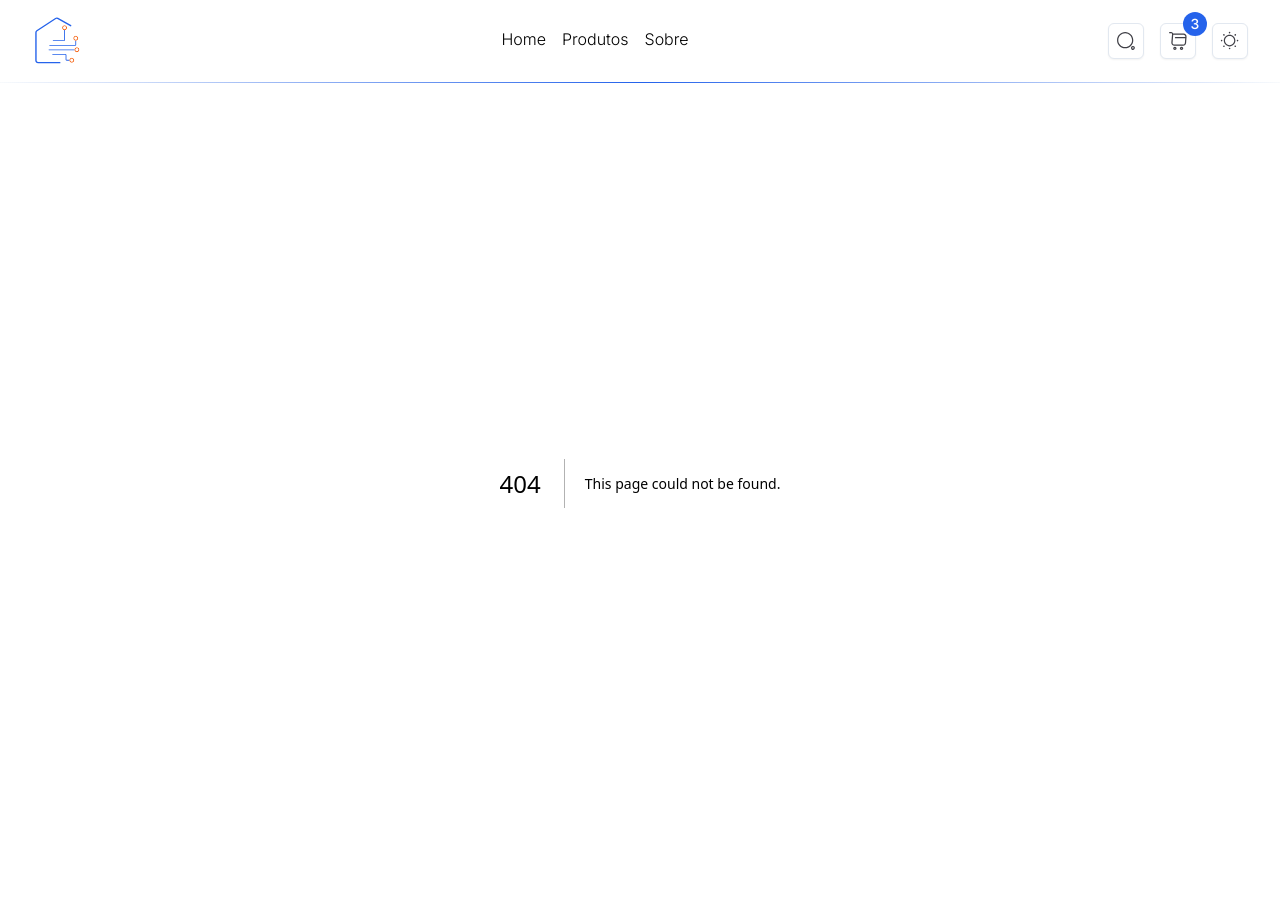
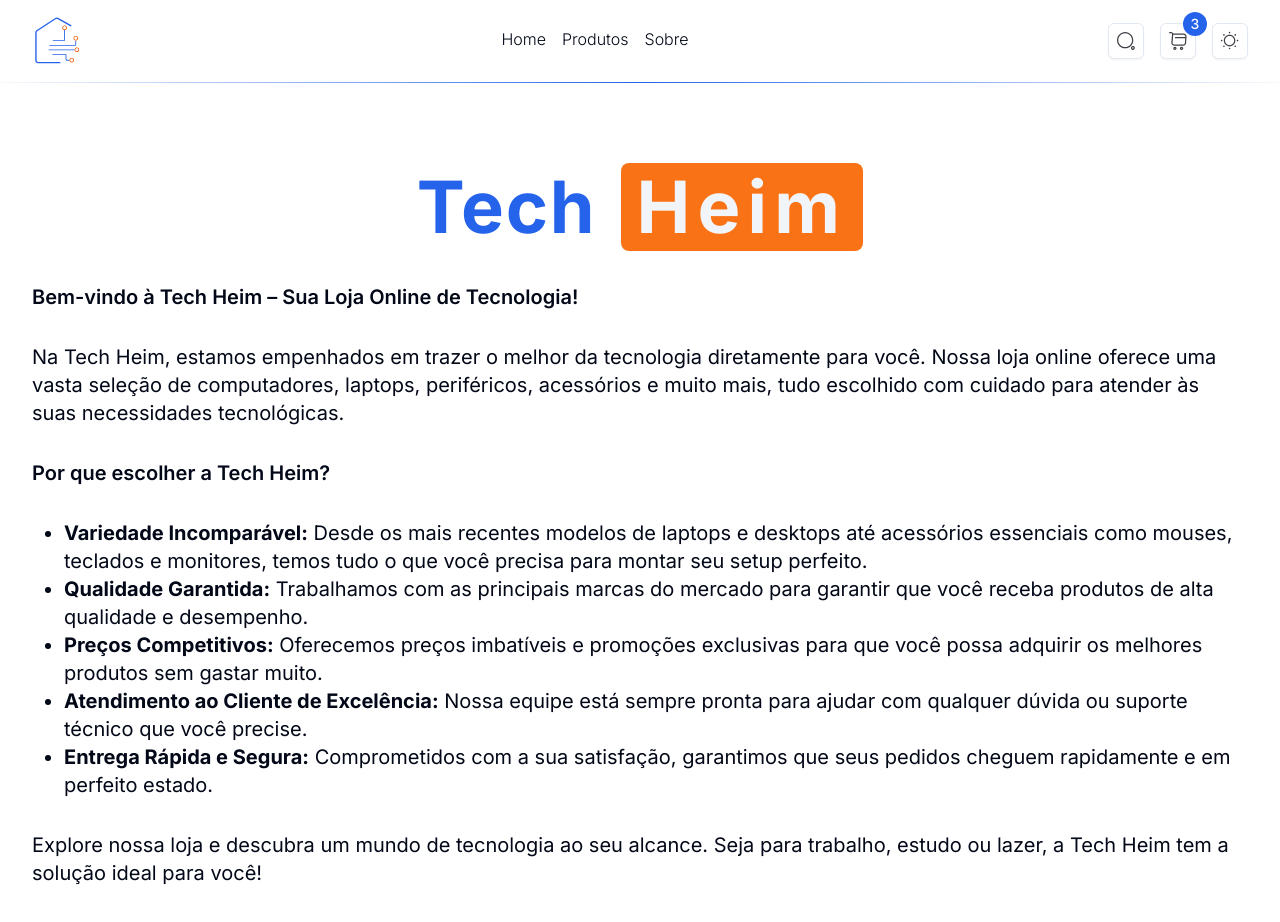
Before and after one commit to EvandroCalado/tech_heim, a Next.js app: page /about in a window 1280 px wide. Before the commit this address had no page. Shown: the top 922 px of the page. Before the commit the page ends 883 px from the top, so only its background shows below. Built offline with nearby package versions, Linux system fonts and the light colour scheme.

Commit message:
✨ feat: create about page

```diff
--- /dev/null
+++ b/src/app/about/page.tsx
@@ -0,0 +1,70 @@
+import { Container } from '@/components/global';
+import { FC } from 'react';
+
+export interface AboutProps {}
+
+const About: FC<AboutProps> = () => {
+  return (
+    <section>
+      <Container className="my-20 space-y-8">
+        <h1 className="flex flex-wrap items-center justify-center gap-2 text-4xl font-bold leading-none tracking-wide text-primary sm:gap-x-6 sm:text-7xl">
+          Tech
+          <span className="rounded-lg bg-orange-500 px-4 py-2 tracking-widest text-muted">
+            Heim
+          </span>
+        </h1>
+
+        <h2 className="text-base font-semibold sm:text-lg lg:text-xl">
+          Bem-vindo à Tech Heim – Sua Loja Online de Tecnologia!
+        </h2>
+        <p className="text-lg sm:text-xl">
+          Na Tech Heim, estamos empenhados em trazer o melhor da tecnologia
+          diretamente para você. Nossa loja online oferece uma vasta seleção de
+          computadores, laptops, periféricos, acessórios e muito mais, tudo
+          escolhido com cuidado para atender às suas necessidades tecnológicas.
+        </p>
+
+        <h4 className="text-base font-semibold sm:text-lg lg:text-xl">
+          Por que escolher a Tech Heim?
+        </h4>
+
+        <ul className="ml-8 list-disc text-base sm:text-lg lg:text-xl">
+          <li>
+            <strong>Variedade Incomparável:</strong> Desde os mais recentes
+            modelos de laptops e desktops até acessórios essenciais como mouses,
+            teclados e monitores, temos tudo o que você precisa para montar seu
+            setup perfeito.
+          </li>
+          <li>
+            <strong>Qualidade Garantida:</strong> Trabalhamos com as principais
+            marcas do mercado para garantir que você receba produtos de alta
+            qualidade e desempenho.
+          </li>
+          <li>
+            <strong>Preços Competitivos:</strong> Oferecemos preços imbatíveis e
+            promoções exclusivas para que você possa adquirir os melhores
+            produtos sem gastar muito.
+          </li>
+          <li>
+            <strong>Atendimento ao Cliente de Excelência:</strong> Nossa equipe
+            está sempre pronta para ajudar com qualquer dúvida ou suporte
+            técnico que você precise.
+          </li>
+          <li>
+            <strong>Entrega Rápida e Segura:</strong> Comprometidos com a sua
+            satisfação, garantimos que seus pedidos cheguem rapidamente e em
+            perfeito estado.
+          </li>
+        </ul>
+
+        <p className="text-base sm:text-lg lg:text-xl">
+          Explore nossa loja e descubra um mundo de tecnologia ao seu alcance.
+          Seja para trabalho, estudo ou lazer, a Tech Heim tem a solução ideal
+          para você!
+        </p>
+      </Container>
+    </section>
+  );
+};
+
+export default About;
```
